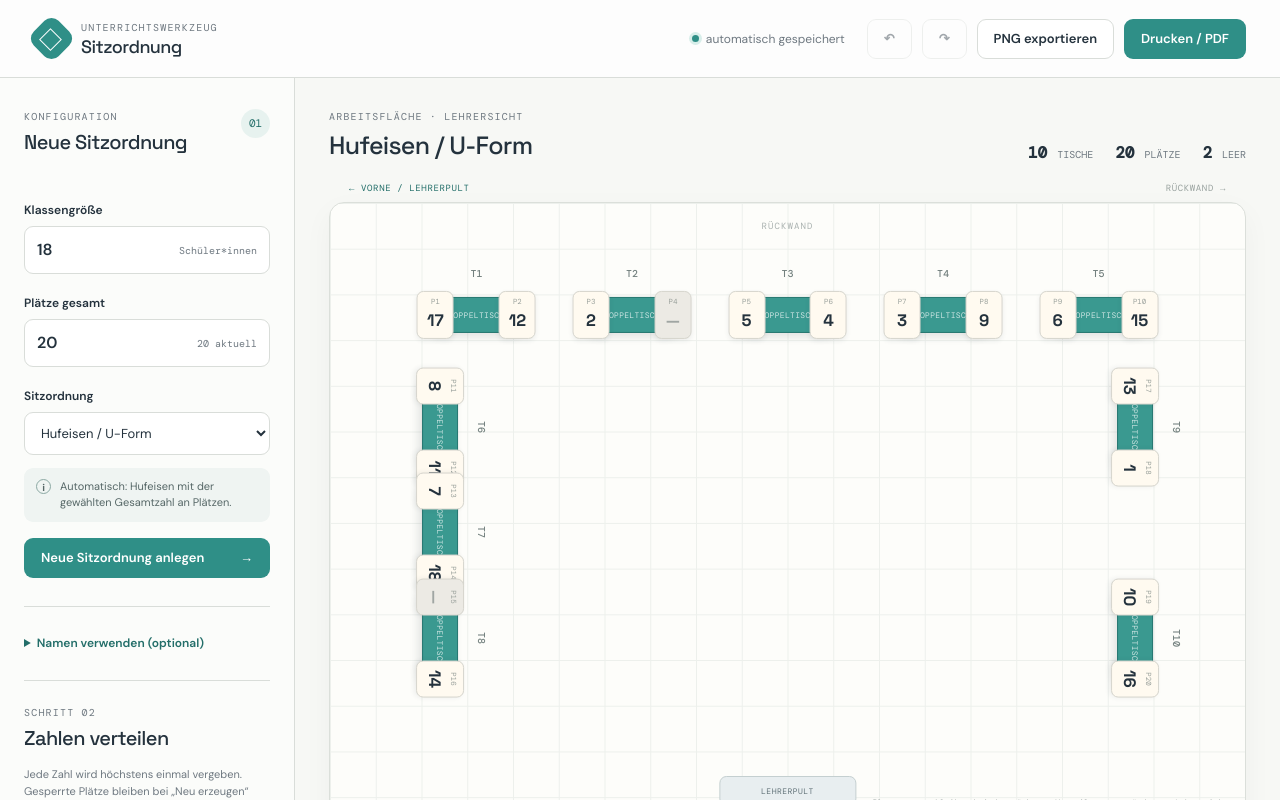
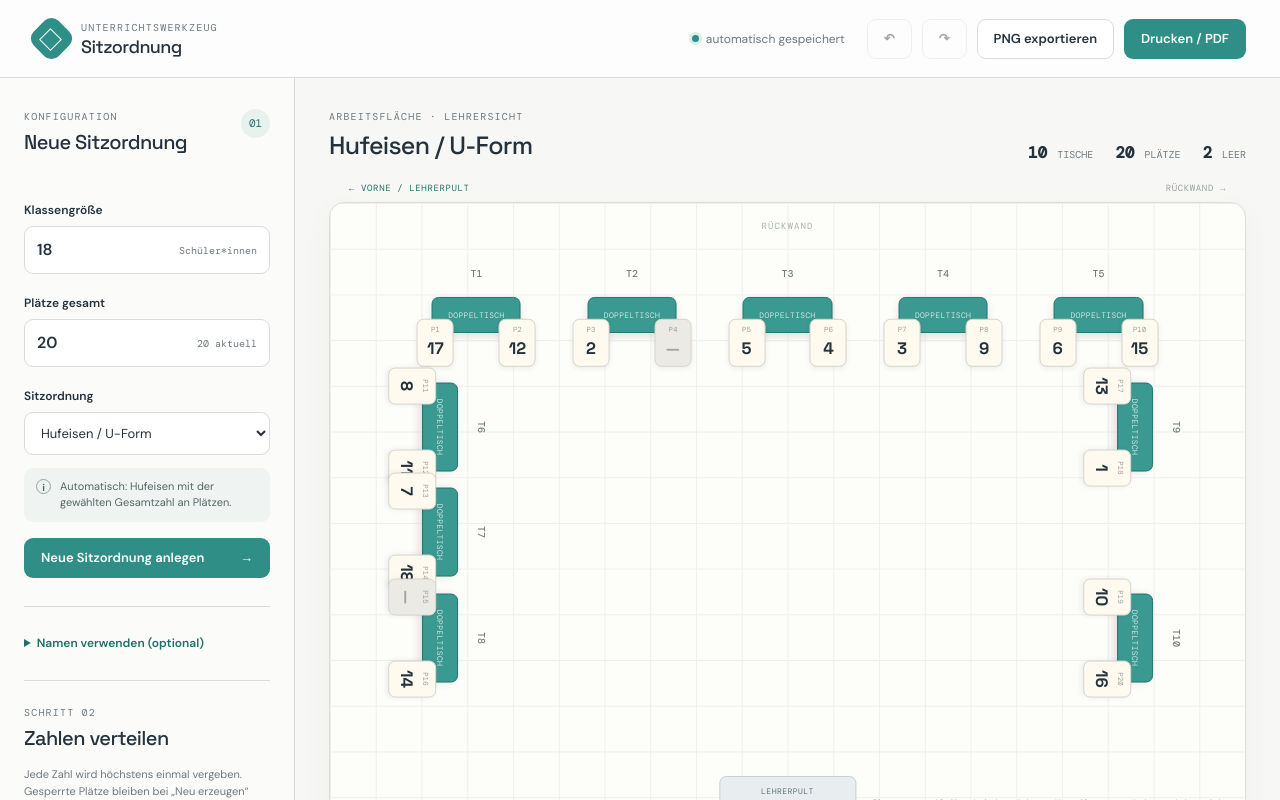
Before and after one commit to HelixBM/Sitzordnung-Generator, a Next.js app: page / in a window 1280 px wide. Shown: the top 800 px of the page. Built offline with nearby package versions, Linux system fonts and the light colour scheme.

Commit message:
Overlap fix

```diff
--- a/app/globals.css
+++ b/app/globals.css
@@ -75,7 +75,7 @@ button:focus-visible, input:focus-visible, select:focus-visible, textarea:focus-
 .table-body { position: absolute; z-index: 1; display: grid; place-items: center; width: 75%; height: 57%; border: 1px solid #22756e; border-radius: 7px; background: #3a9990; color: rgba(255,255,255,.75); box-shadow: 0 4px 8px rgba(36,50,61,.12); }
 .table-label { font-family: "DM Mono", monospace; font-size: clamp(5px, .66vw, 8px); letter-spacing: .04em; }
 .table-caption { position: absolute; z-index: 3; top: -3px; left: 50%; transform: translate(-50%, -100%); color: #73807e; font-family: "DM Mono", monospace; font-size: clamp(7px, .8vw, 10px); font-weight: 500; }
-.seat-row { position: absolute; z-index: 2; display: flex; justify-content: space-between; width: 100%; }
+.seat-row { position: absolute; z-index: 2; display: flex; justify-content: space-between; width: 100%; transform: translateY(58%); }
 .seat { display: flex; flex-direction: column; align-items: center; justify-content: center; width: clamp(23px, 3.2vw, 37px); height: clamp(33px, 4.5vw, 48px); padding: 3px 1px; border: 1px solid #d6d5cd; border-radius: 7px; background: #fffaf0; color: var(--ink); box-shadow: 0 2px 5px rgba(36,50,61,.08); transform: translateY(0); transition: .12s ease; }
 .seat:hover { transform: translateY(-2px); border-color: var(--teal); }
 .seat.empty { background: #eceae4; color: #a0a6a3; }
--- a/app/page.tsx
+++ b/app/page.tsx
@@ -138,7 +138,7 @@ function groupPosition(index: number, tableCount: number) {
   // cluster width, so the desk bodies alone are not a sufficient spacing cue.
   if (member === 0) return { x: centerX - 0.075, y: centerY, rotation: 0 };
   if (member === 1) return { x: centerX + 0.075, y: centerY, rotation: 0 };
-  return { x: centerX, y: centerY + 0.11, rotation: 0 };
+  return { x: centerX, y: centerY + 0.14, rotation: 0 };
 }
 
 function arrangeGroupTables(tables: Table[]) {
@@ -626,7 +626,9 @@ export default function Home() {
       const seats = seatsByTable.get(table.id) ?? [];
       seats.forEach((seat, index) => {
         const seatX = table.type === "double" ? (index === 0 ? -67 : 67) : 0;
-        const seatY = table.type === "double" ? 0 : 48;
+        // Seats are deliberately below the tabletop. Keeping them at y=0
+        // made the seat labels overlap the table ID in both editor and PNG.
+        const seatY = 48;
         context.beginPath();
         context.arc(seatX, seatY, 17, 0, Math.PI * 2);
         context.fillStyle = seat.assigned === null ? "#e9e6df" : "#fffaf0";
```
